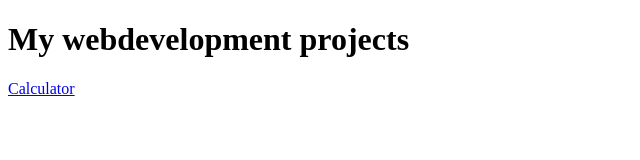
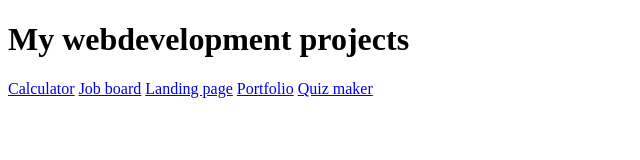
Before and after one commit to HariVignesh-webdev/web-dev-projects, a plain HTML site: page index.html in a window 1280 px wide. Shown: the whole page, without its empty margins (0-640 px from the left). Drawn offline with Linux system fonts and the light colour scheme.

Commit message:
Added project showcase all

```diff
--- a/index.html
+++ b/index.html
@@ -8,6 +8,10 @@
 <body>
     <h1>My webdevelopment projects</h1>
     <a href="CALCULATER/">Calculator</a>
+    <a href="JOB BOARD/">Job board</a>
+    <a href="land/">Landing page</a>
+    <a href="ONLINE PORTFOLIO/">Portfolio</a>
+    <a href="QUIZ MAKER/">Quiz maker</a>
 
 </body>
 </html>
```
